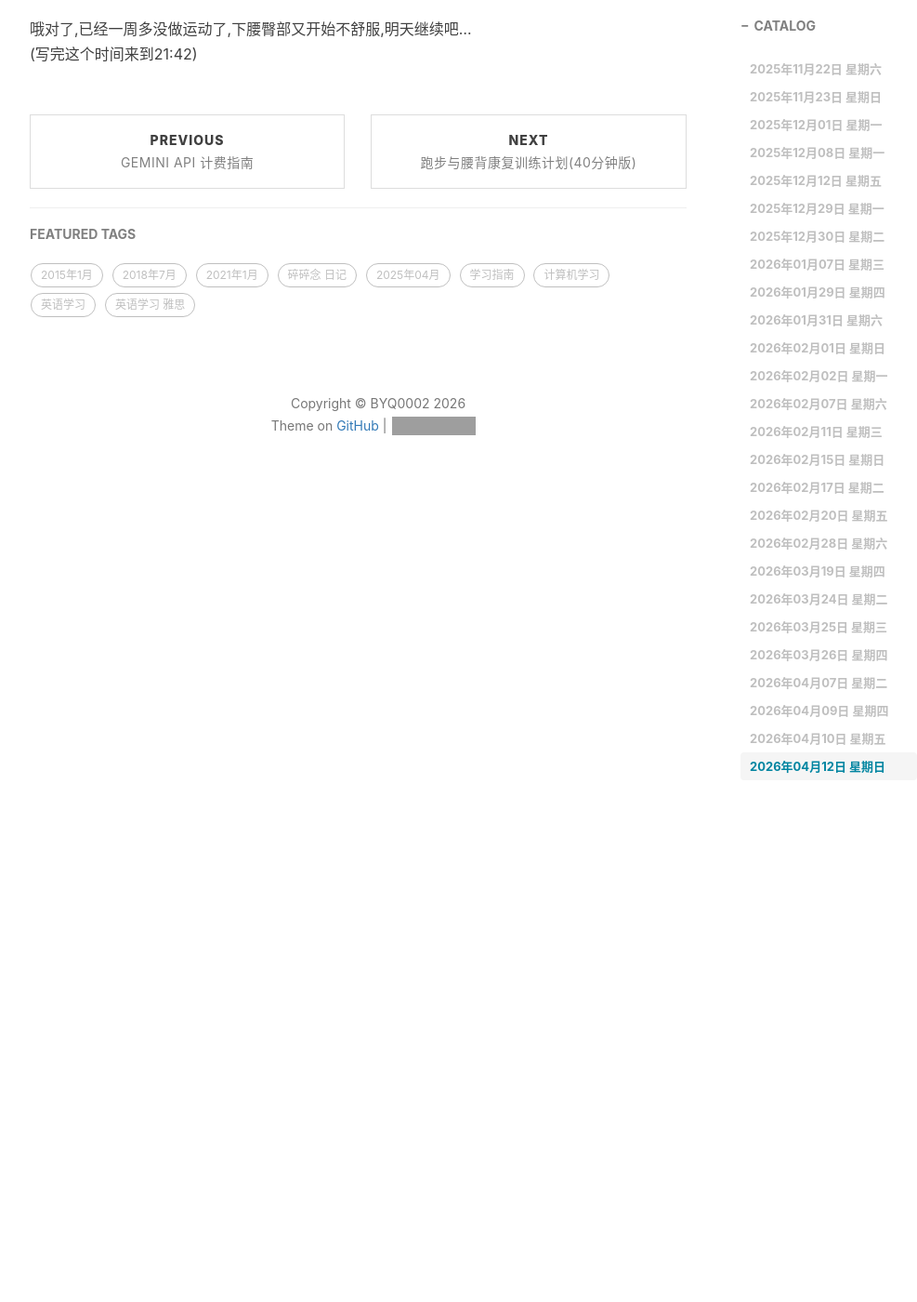
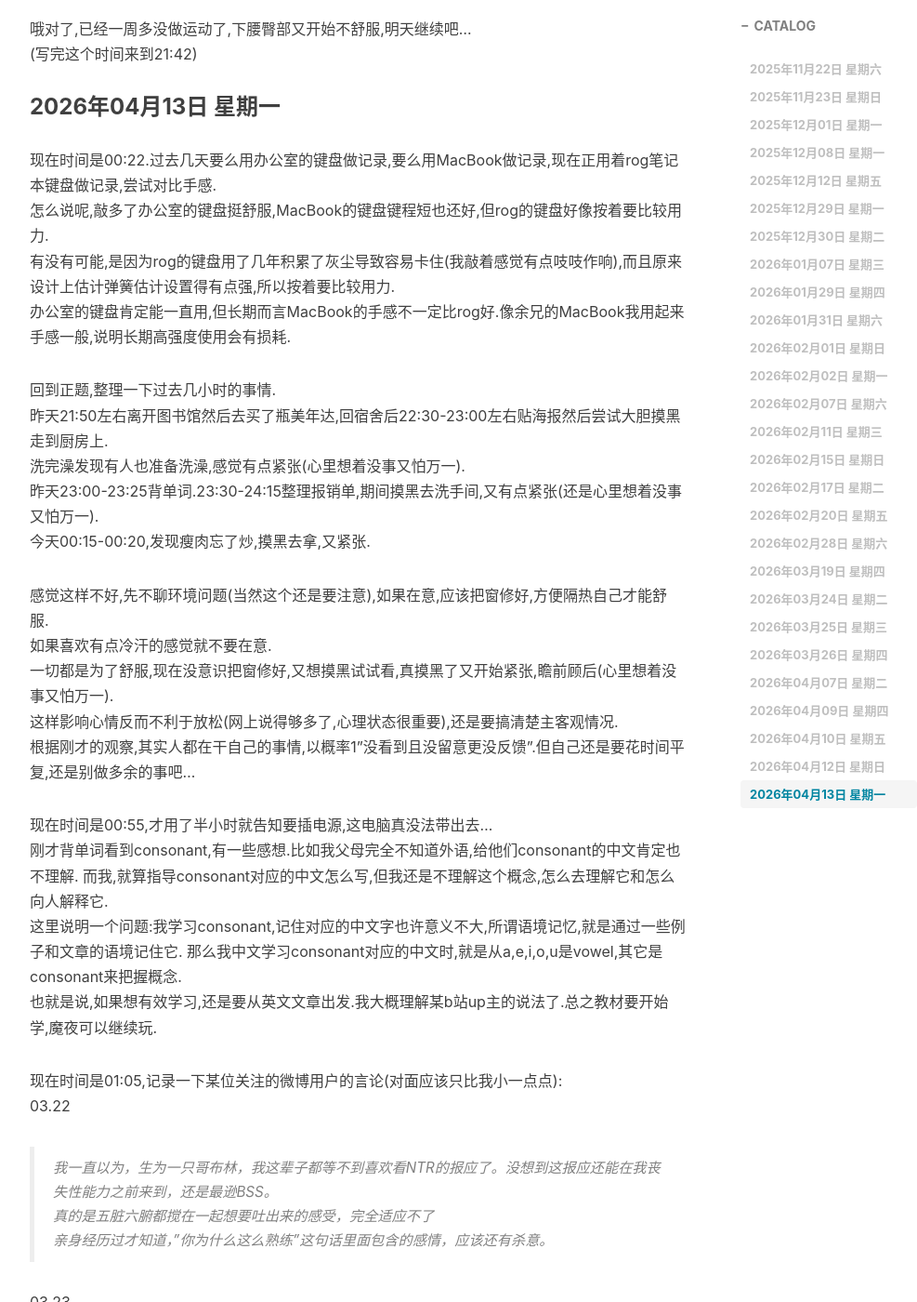
Before and after one commit to Shiina25qpwe/Shiina25qpwe.github.io, a Jekyll site: the page built from _posts/2025-11-08-一点近况v25.md, in a window 1280 px wide and 1400 px high, scrolled down 27618 px. Shown: the whole window at 93% size, without its empty margins (233-1220 px from the left). Built offline with Jekyll 4.4.1, drawn with Linux system fonts in a browser that asks for light colours; nearby versions of some CDN libraries; comment, search, counter and statistics services are not loaded; some of the changed text lies outside the part shown; grey boxes are pictures that could not be loaded.

Commit message:
更新日记(04.13_v1)

```diff
--- a/_posts/2025-11-08-一点近况v25.md
+++ b/_posts/2025-11-08-一点近况v25.md
@@ -800,3 +800,41 @@ A good teacher will not **condone** cheating, so she will tell the student to st
 
 哦对了,已经一周多没做运动了,下腰臀部又开始不舒服,明天继续吧...
 (写完这个时间来到21:42)
+
+### 2026年04月13日 星期一
+
+现在时间是00:22.过去几天要么用办公室的键盘做记录,要么用MacBook做记录,现在正用着rog笔记本键盘做记录,尝试对比手感.
+怎么说呢,敲多了办公室的键盘挺舒服,MacBook的键盘键程短也还好,但rog的键盘好像按着要比较用力.
+有没有可能,是因为rog的键盘用了几年积累了灰尘导致容易卡住(我敲着感觉有点吱吱作响),而且原来设计上估计弹簧估计设置得有点强,所以按着要比较用力.
+办公室的键盘肯定能一直用,但长期而言MacBook的手感不一定比rog好.像余兄的MacBook我用起来手感一般,说明长期高强度使用会有损耗.
+
+回到正题,整理一下过去几小时的事情.
+昨天21:50左右离开图书馆然后去买了瓶美年达,回宿舍后22:30-23:00左右贴海报然后尝试大胆摸黑走到厨房上.
+洗完澡发现有人也准备洗澡,感觉有点紧张(心里想着没事又怕万一).
+昨天23:00-23:25背单词.23:30-24:15整理报销单,期间摸黑去洗手间,又有点紧张(还是心里想着没事又怕万一).
+今天00:15-00:20,发现瘦肉忘了炒,摸黑去拿,又紧张.
+
+感觉这样不好,先不聊环境问题(当然这个还是要注意),如果在意,应该把窗修好,方便隔热自己才能舒服.
+如果喜欢有点冷汗的感觉就不要在意.
+一切都是为了舒服,现在没意识把窗修好,又想摸黑试试看,真摸黑了又开始紧张,瞻前顾后(心里想着没事又怕万一).
+这样影响心情反而不利于放松(网上说得够多了,心理状态很重要),还是要搞清楚主客观情况.
+根据刚才的观察,其实人都在干自己的事情,以概率1"没看到且没留意更没反馈".但自己还是要花时间平复,还是别做多余的事吧...
+
+现在时间是00:55,才用了半小时就告知要插电源,这电脑真没法带出去...
+刚才背单词看到consonant,有一些感想.比如我父母完全不知道外语,给他们consonant的中文肯定也不理解.
+而我,就算指导consonant对应的中文怎么写,但我还是不理解这个概念,怎么去理解它和怎么向人解释它.
+这里说明一个问题:我学习consonant,记住对应的中文字也许意义不大,所谓语境记忆,就是通过一些例子和文章的语境记住它.
+那么我中文学习consonant对应的中文时,就是从a,e,i,o,u是vowel,其它是consonant来把握概念.
+也就是说,如果想有效学习,还是要从英文文章出发.我大概理解某b站up主的说法了.总之教材要开始学,魔夜可以继续玩.
+
+现在时间是01:05,记录一下某位关注的微博用户的言论(对面应该只比我小一点点):
+03.22
+>我一直以为，生为一只哥布林，我这辈子都等不到喜欢看NTR的报应了。没想到这报应还能在我丧失性能力之前来到，还是最逊BSS。
+真的是五脏六腑都搅在一起想要吐出来的感受，完全适应不了
+亲身经历过才知道，"你为什么这么熟练"这句话里面包含的感情，应该还有杀意。
+
+03.23
+>上周还能笑着看，这周真是笑不出来了。实际生活中亲眼看到喜欢的人泡芙录像的冲击力还是很大的
+
+04.11
+>笑和也，当和也。以后再也不笑了，平时嘴上说说也就得了，现实中已经可以当魔法师的キモオタ谁不想找个水原这样的租借女友，真的在约会的时候会主动牵起你的手对着偶遇到的熟人自称是你女朋友的带来的震撼可比漫画强多了。玩再多的黄油看再多的恋爱漫画熟知一切套路又怎样了？你就算知道她每一个举动都是精心设计好的，从见面后长达三十秒的拥抱，到毫不忌讳牵起你出汗的手，到敏感到会注意到你观察她的视线对你回头俏皮一笑，从在长椅时休息的靠肩，到就餐时的喂饭给你擦嘴。最后离别还能送你一个吻。平时还时不时发点小猫照片和视频给你，你就算知道一切是假的又怎么样？还找得到其他人愿意这样哄你吗？肥宅就算想学汤姆被玩弄于股掌之中也找不到愿意玩你的啊！与其追女孩追到看见泡芙，不如直接选择沉浸于无限月读。
```
